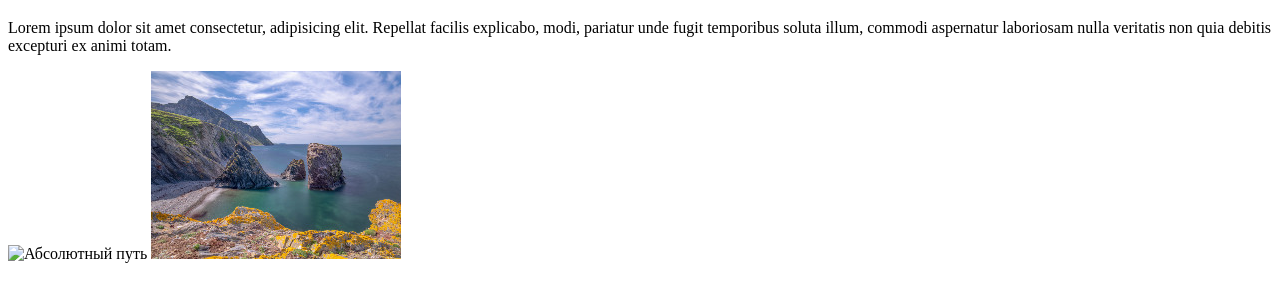
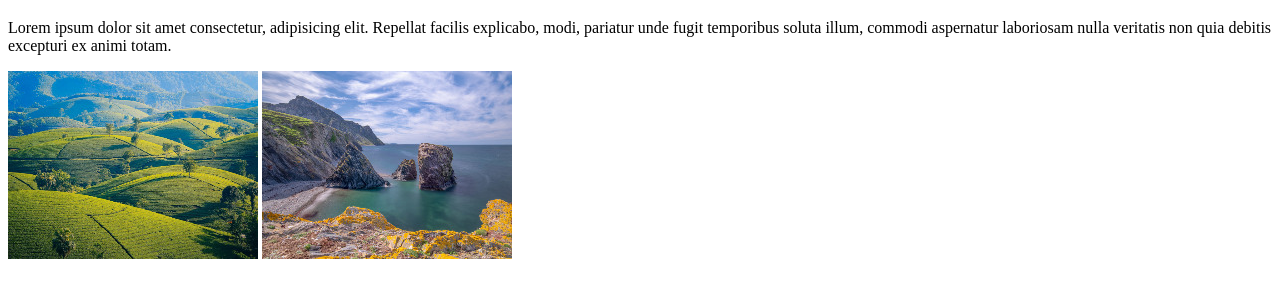
Before and after one commit to DariaSSin/my_project, a plain HTML site: page folder/inner/index.html in a window 1280 px wide. Shown: the part 61-360 px from the top of the page. Drawn offline with Linux system fonts and the light colour scheme.

Commit message:
исправлен адрес абсолютного пути

```diff
--- a/folder/inner/index.html
+++ b/folder/inner/index.html
@@ -9,7 +9,7 @@
     <p>
         Lorem ipsum dolor sit amet consectetur, adipisicing elit. Repellat facilis explicabo, modi, pariatur unde fugit temporibus soluta illum, commodi aspernatur laboriosam nulla veritatis non quia debitis excepturi ex animi totam.
     </p>
-    <img src="my_project/img/first_picture.jpg" alt="Абсолютный путь">
+    <img src="/my_project/img/first_picture.jpg" alt="Абсолютный путь">
     <img src="../../img/second_picture.jpg" alt="Относительный путь">
 
 </body>
```
